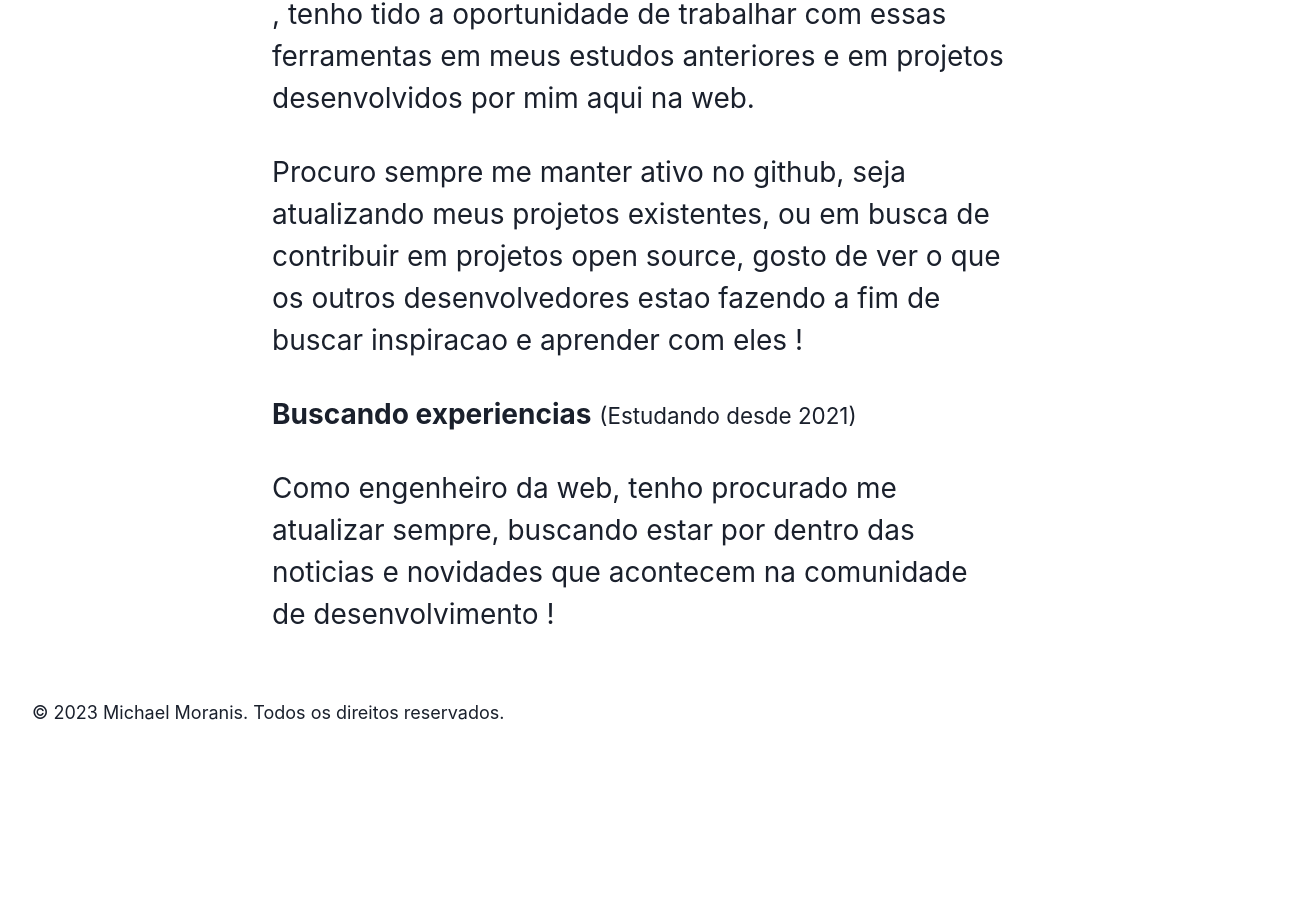
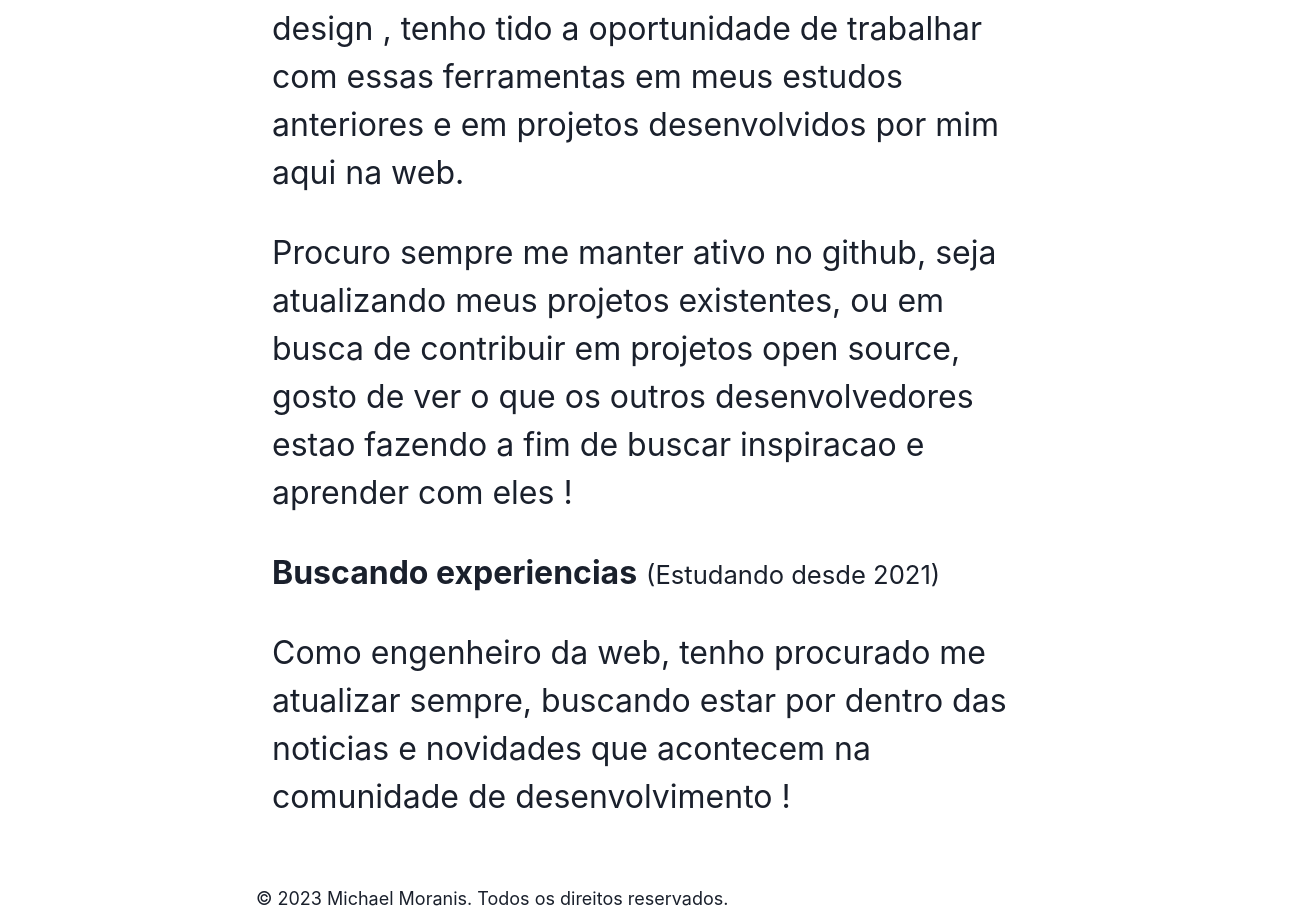
Before and after one commit to MichaelMoranis/portifolio-homepage-migration-vite, a React (Vite) app: page /profile in a window 1280 px wide. Shown: the part 664-1581 px from the top of the page, 1312 px wide, since content can reach past the window. Before the commit the page ends 1427 px from the top, so only its background shows below. Built offline with nearby package versions, Linux system fonts and the light colour scheme.

Commit message:
aumentando tamanho da fonte

```diff
--- a/src/components/Footer/index.jsx
+++ b/src/components/Footer/index.jsx
@@ -1,23 +1,16 @@
-import { Box, Text } from "@chakra-ui/react";
+import { Box, Flex, Text } from "@chakra-ui/react";
 
 function Footer() {
-    return (
-        <Box
-         display="flex"
-         alignContent="center"
-         marginLeft={{base: "2rem"}}
-         pb={{base: "4rem"}}
-         height="2rem"
-         width="100vw"
-        >
-            <Text
-             display="flex"
-             fontSize="18px"
-             >
-             &copy; 2023 Michael Moranis. Todos os direitos reservados.
-            </Text>
-        </Box>
-    )
+  return (
+    <Flex alignItems="center" justifyContent="center">
+      <Box display="flex" alignContent="center" height="2rem" width="100vh" textAlign={{ base: "left", md: "left" }}
+      >
+        <Text fontSize="18px" paddingLeft="1rem">
+          &copy; 2023 Michael Moranis. Todos os direitos reservados.
+        </Text>
+      </Box>
+    </Flex>
+  );
 }
 
 export default Footer;
--- a/src/pages/Profile/index.jsx
+++ b/src/pages/Profile/index.jsx
@@ -30,7 +30,7 @@ function Profile() {
         <Box>
           <Text
           pb="2rem"
-          fontSize={{base:"18px", md: "24px", lg: "32px"}}
+          fontSize={{base:"24px", md: "28px", lg: "32px"}}
           >
            Estou em busca de oportunidades em desenvolvimento web, onde
             quero ajudar a construir a próxima geração de
@@ -38,7 +38,7 @@ function Profile() {
           </Text>
           <Text
           pb="2rem"
-          fontSize={{base:"12px", md: "24px", lg: "28px"}}
+          fontSize={{base:"24px", md: "28px", lg: "32px"}}
           >
             Tenho uma paixão particular por sistemas de desenvolvimento de
             software e ferramentas de design , tenho tido a oportunidade de
@@ -47,7 +47,7 @@ function Profile() {
           </Text>
           <Text
           pb="2rem"
-          fontSize={{base:"12px", md: "24px", lg: "28px"}}
+          fontSize={{base:"24px", md: "28px", lg: "32px"}}
           >
             Procuro sempre me manter ativo no github, seja atualizando meus projetos existentes, ou em busca de contribuir em projetos open source, gosto de ver o que os outros desenvolvedores estao fazendo a fim de buscar inspiracao e aprender com eles !
           </Text>
@@ -55,12 +55,12 @@ function Profile() {
         <Box>
           <Text
            pb="2rem"
-           fontSize={{base:"12px", md: "24px", lg: "28px"}}
+           fontSize={{base:"24px", md: "28px", lg: "32px"}}
            >
             <strong>Buscando experiencias</strong>{" "}
             <small>(Estudando desde 2021)</small>
           </Text>
-          <Text fontSize={{base:"12px", md: "24px", lg: "28px"}}>
+          <Text fontSize={{base:"24px", md: "28px", lg: "32px"}}>
             Como engenheiro da web, tenho procurado me atualizar sempre,
             buscando estar por dentro das noticias e novidades que acontecem na
             comunidade de desenvolvimento !
```
